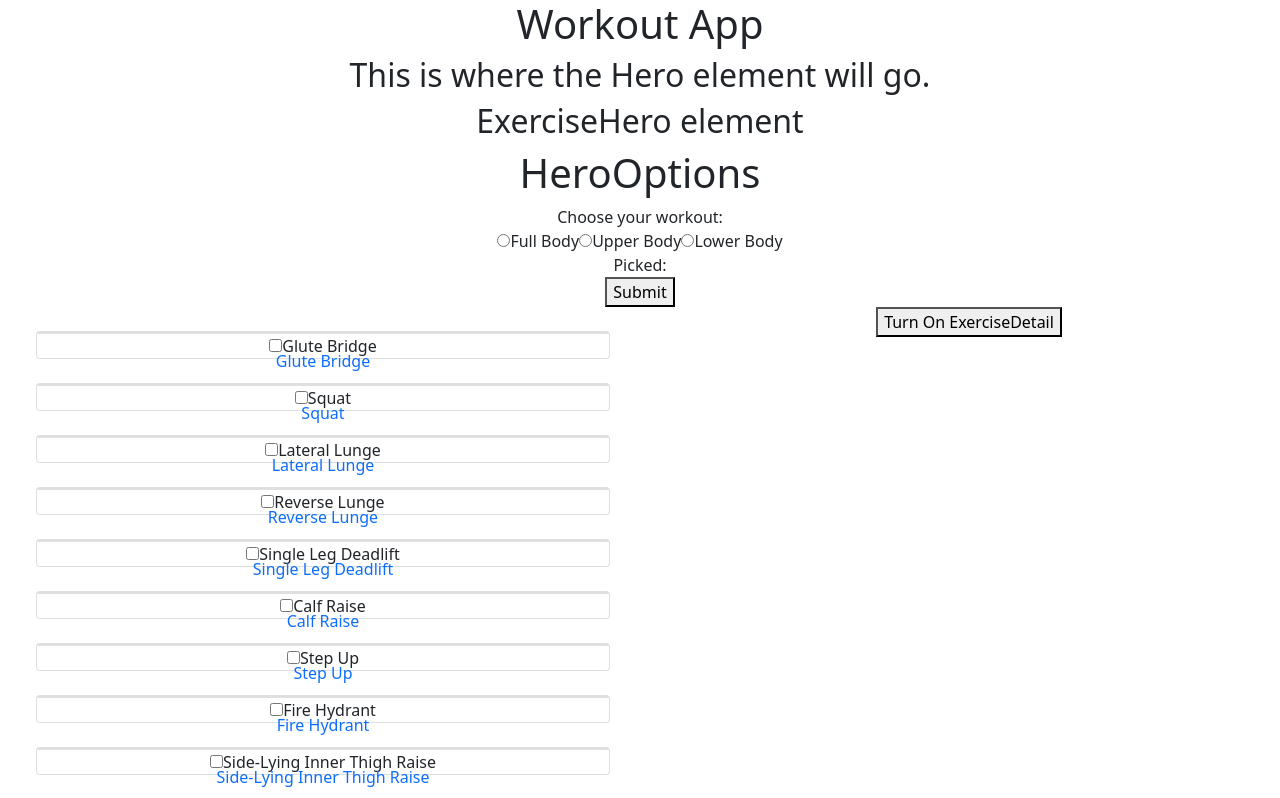
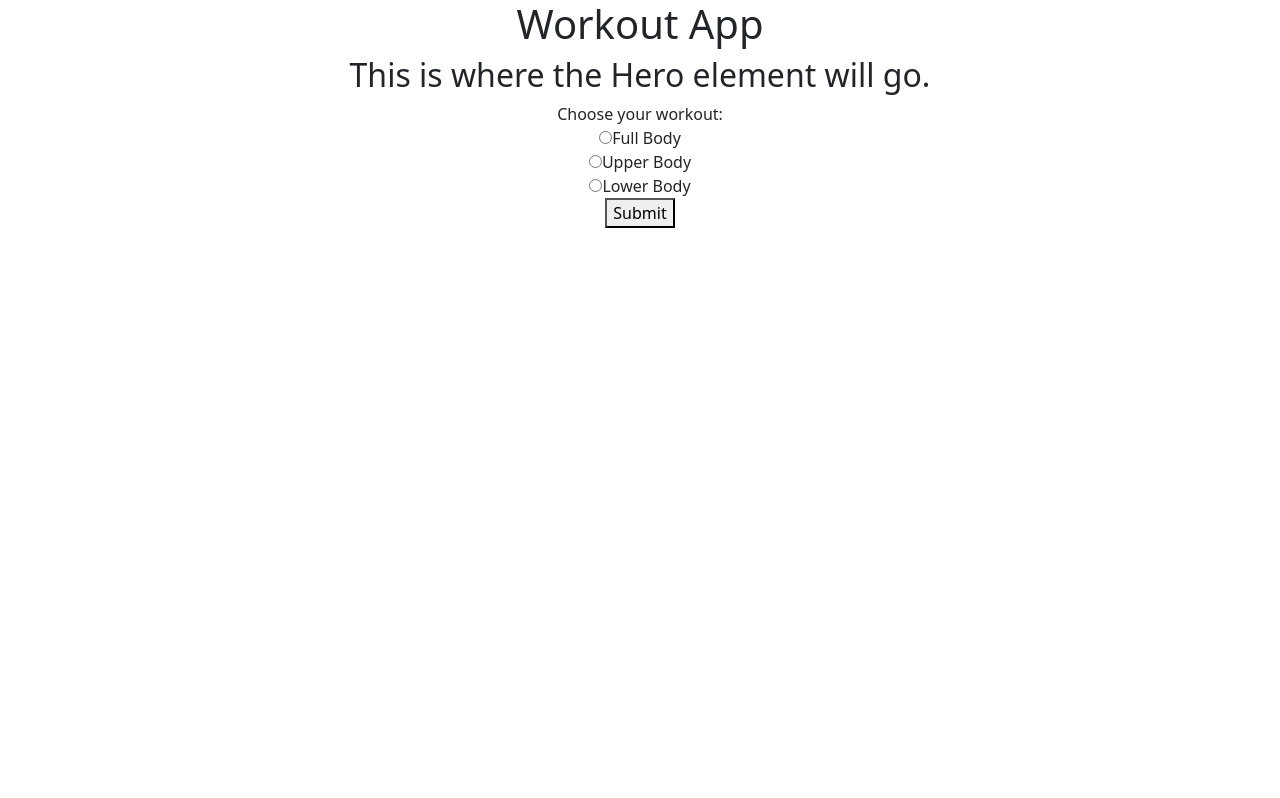
Before and after one commit to Team-Barn-Cats/build-my-workout-app, a React (Create React App) app: page / in a window 1280 px wide. Shown: the top 798 px of the page. Built offline with nearby package versions, Linux system fonts and the light colour scheme.

Commit message:
Hero Options Work

```diff
--- a/src/App.js
+++ b/src/App.js
@@ -8,11 +8,15 @@ import ExerciseHero from './components/Hero/ExerciseHero';
 import ExerciseDetailPage from './app/pages/ExerciseDetailPage.js';
 
 
+
+
 function App() {
   return (
     <div className="App">
       <h1>Workout App</h1>
       <h2>This is where the Hero element will go.</h2>
+
+
       <Routes>
               <Route path='/' element={<ExerciseHero />} />
               <Route path='fullBody' element={<FullBody />} />
--- a/src/components/Hero/ExerciseHero.js
+++ b/src/components/Hero/ExerciseHero.js
@@ -1,16 +1,25 @@
 //This is the landing page / home page
 import HeroOptions from "./HeroOptions";
+import { useState } from "react";
+import FullBody from "../FullBody";
+import UpperBody from "../UpperBody";
+import LowerBody from "../LowerBody";
 
 
 const ExerciseHero = () => {
-    return (
-        <div>
-            <h2>ExerciseHero element</h2>
-            <HeroOptions />
+    const [selectedWorkoutOption, setSelectedWorkoutOption] = useState(null);
 
-
-        </div>
-    );
-};
+    const handleOptionSubmit = (option) => {
+      setSelectedWorkoutOption(option);
+    };
+      return (
+          <div>
+              <HeroOptions onSubmit={handleOptionSubmit} />
+              {selectedWorkoutOption === 'fullBody' && <FullBody />}
+              {selectedWorkoutOption === 'upperBody' && <UpperBody />}
+              {selectedWorkoutOption === 'lowerBody' && <LowerBody />}
+          </div>
+      );
+  };
 
 export default ExerciseHero;
--- a/src/components/Hero/HeroOptions.js
+++ b/src/components/Hero/HeroOptions.js
@@ -1,48 +1,34 @@
-import { Routes, Route } from "react-router-dom";
-import FullBody from "../FullBody";
-import LowerBody from "../LowerBody";
-import UpperBody from "../UpperBody";
+import React, { useState } from 'react';
 import { Formik, Field, Form } from 'formik';
 
-const HeroOptions = () => {
+function HeroOptions({ onSubmit }) {
   return (
-    <div>
-    <h1>HeroOptions</h1>
     <Formik
-      initialValues={{
-        picked: '',
-      }}
-      onSubmit={async (values) => {
-        await new Promise((r) => setTimeout(r, 500));
-        alert(JSON.stringify(values, null, 2));
+      initialValues={{ option: "" }}
+        onSubmit={(values, { setSubmitting }) => {
+          onSubmit(values.option);
+          setSubmitting(false);
         }}
     >
-      {({ values }) => (
-        <Form>
+      {({ handleSubmit }) => (
+        <Form onSubmit={handleSubmit}>
             <div id="exercise-group">Choose your workout:</div>
             <div role="group" aria-labelledby="exercise-group">
-            <label>
-              <Field type="radio" name="exerciseOption" value="fullBody" />
-              Full Body
-            </label>
-            <label>
-              <Field type="radio" name="exerciseOption" value="UpperBody" />
-              Upper Body
-            </label>
-            <label>
-              <Field type="radio" name="exerciseOption" value="LowerBody" />
-              Lower Body
-            </label>
-            <div>Picked: {values.exerciseOption}</div>
+              <Field type="radio" name="option" value="fullBody" />
+              <label for="fullBody">Full Body</label>
+              <br />
+              <Field type="radio" name="option" value="upperBody" />
+              <label for="upperBody">Upper Body</label>
+              <br />
+              <Field type="radio" name="option" value="lowerBody" />
+              <label for="lowerBody">Lower Body</label>
             </div>
 
             <button type="submit">Submit</button>
           </Form>
       )}
     </Formik>
-      <FullBody />
-  </div>
   );
-};
+}
 
 export default HeroOptions;
--- a/src/components/Hero/HeroOptionsNavigate.js
+++ b/src/components/Hero/HeroOptionsNavigate.js
@@ -6,7 +6,7 @@ import { Formik, Field, Form } from 'formik';
 import { Link } from 'react-router-dom';
 import { useNavigate } from "react-router-dom";
 
-const HeroOptions = () => {
+const HeroOptionsNav = () => {
   const navigate = useNavigate();
 
     return (
@@ -49,4 +49,4 @@ const HeroOptions = () => {
     );
 };
 
-export default HeroOptions;
+export default HeroOptionsNav;
--- a/src/features/exercises/ExercisesCheckbox.js
+++ b/src/features/exercises/ExercisesCheckbox.js
@@ -1,13 +1,13 @@
 // This puts the exercise objects from the array into checkboxes
+// Keeping this for later: <ExerciseCard exercise={exercise}/>
+import { Formik, Field, Form } from "formik";
 
-import { Formik, Field, Form } from "formik";
-import ExerciseCard from "../../components/ExercisesCard";
 
 const ExercisesCheckbox = ({ exercise }) => {
   const { id, name } = exercise;
   return (
     <div>
-        <ExerciseCard exercise={exercise}/>
+
         <input type="checkbox" />
         <label>{name}</label>
     </div>
```
Lines whose indentation alone changed are shown as unchanged.
